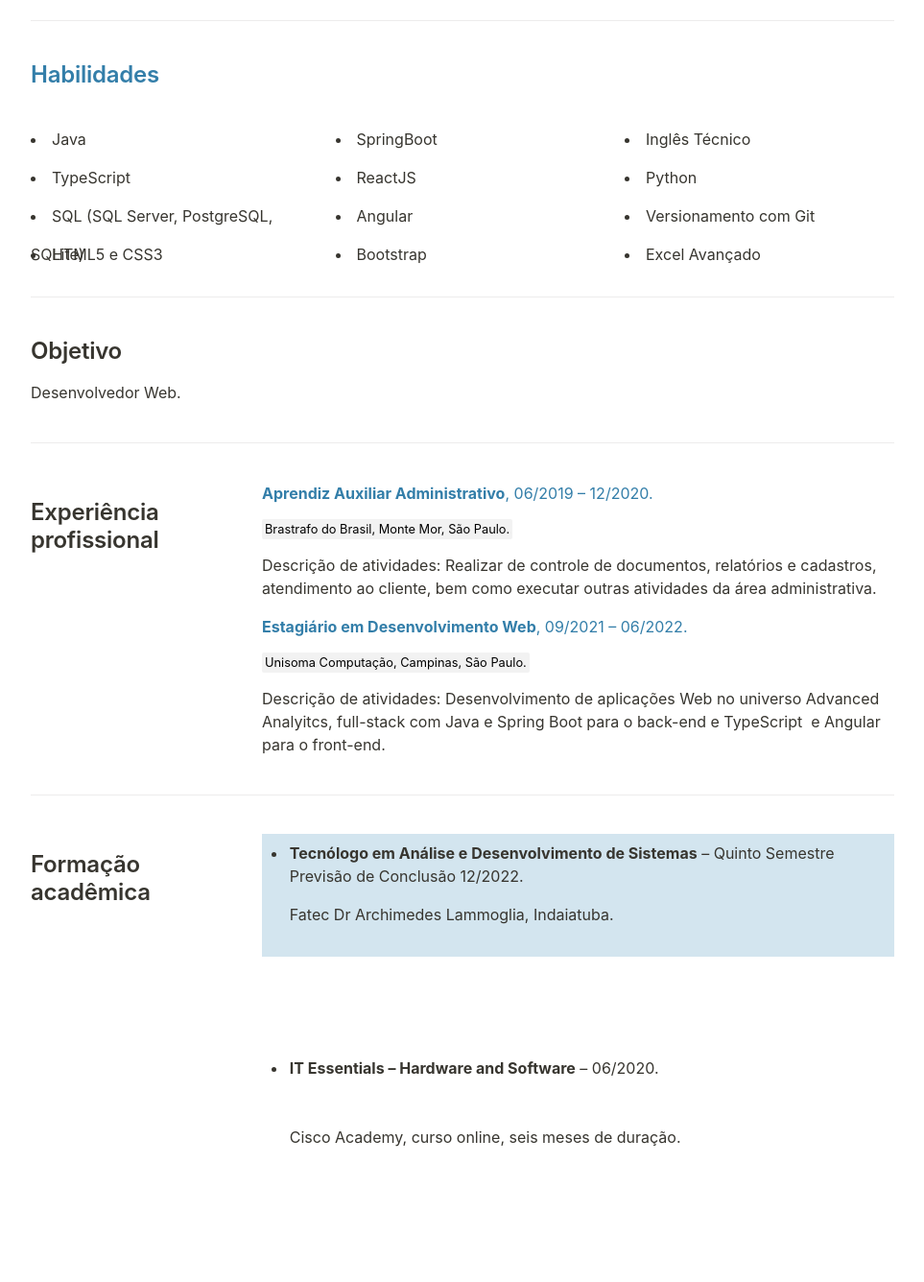
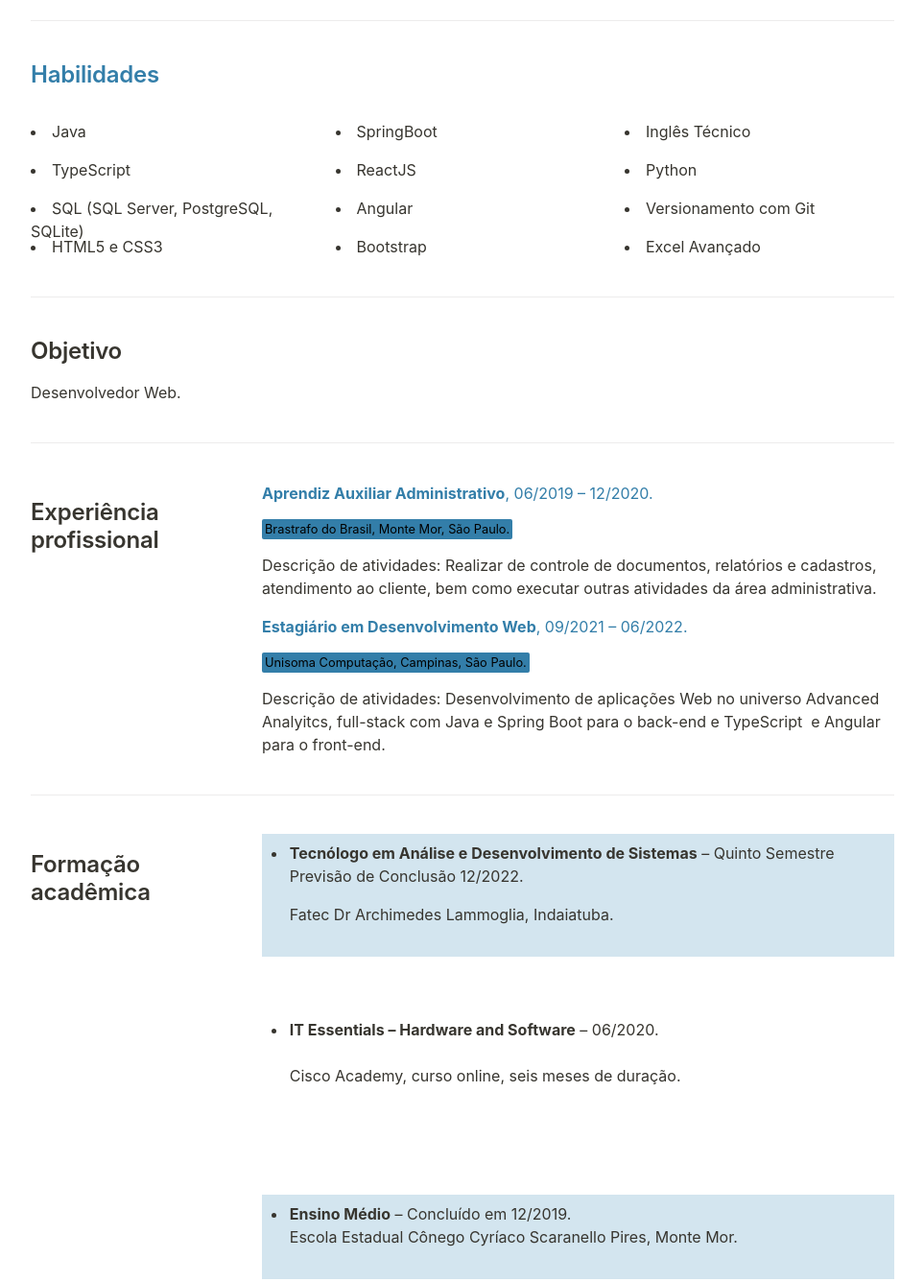
Before and after one commit to yoleihu/curriculo, a plain HTML site: page src/index.html in a window 1280 px wide. Shown: the part 493-1829 px from the top of the page at 96% size, without its empty margins (158-1121 px from the left). Drawn offline with Linux system fonts and the light colour scheme.

Commit message:
Update index.html

```diff
--- a/src/index.html
+++ b/src/index.html
@@ -68,7 +68,7 @@
         mark {
             padding: 3px;
             border-radius: 2px;
-            background-color: rgba(113, 113, 113, 0.09);
+            background-color: rgba(51, 126, 169, 1);
             font-size: 0.8rem;
         }
 
@@ -202,12 +202,12 @@
 
         .block-bulleted-list {
             margin: 0;
-            line-height: 2.5;
+            line-height: 150%;
         }
 
         .bulleted-list {
             margin: 0;
-            line-height: 2.5em;
+            line-height: 150%;
             height: 1.5em;
         }
 
```
